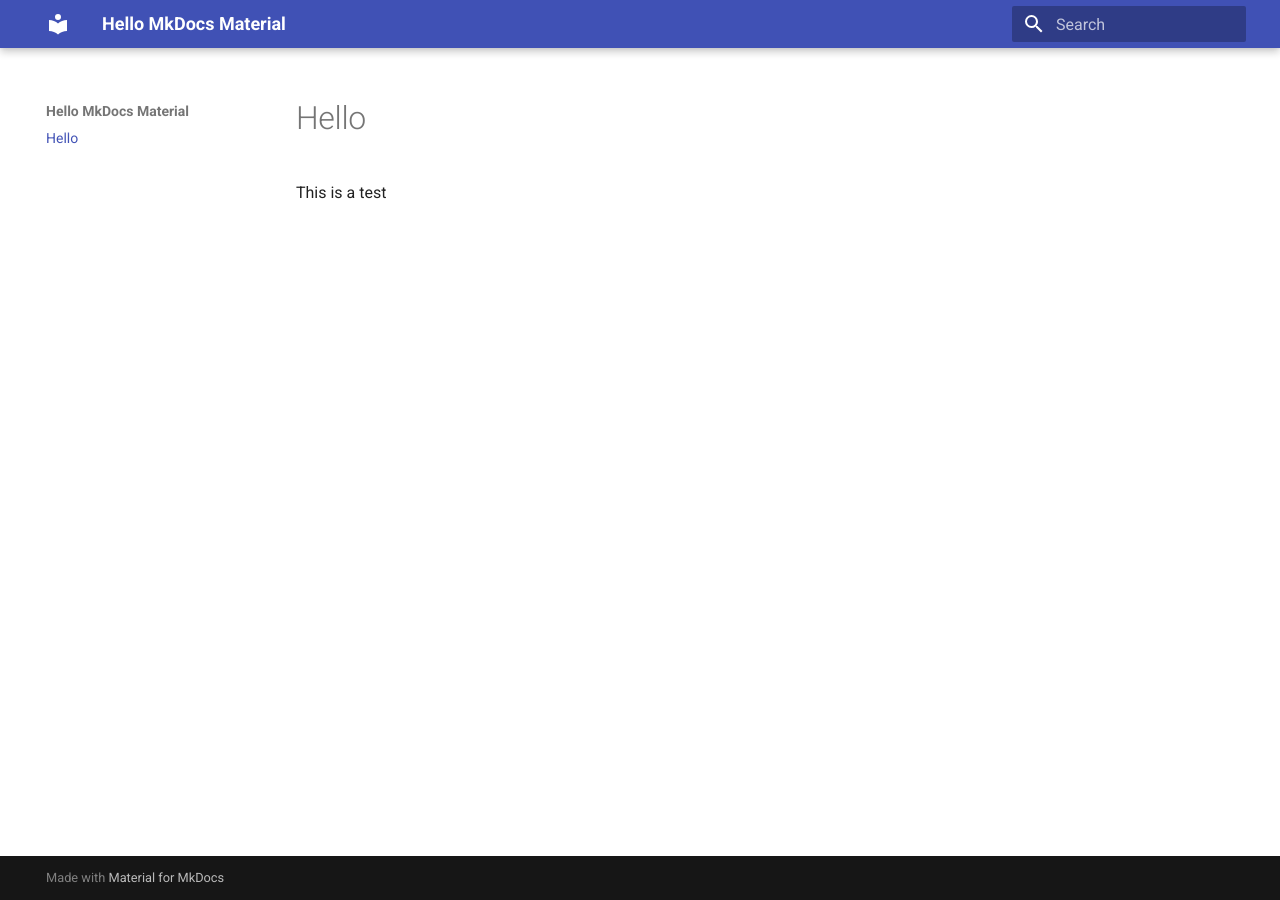
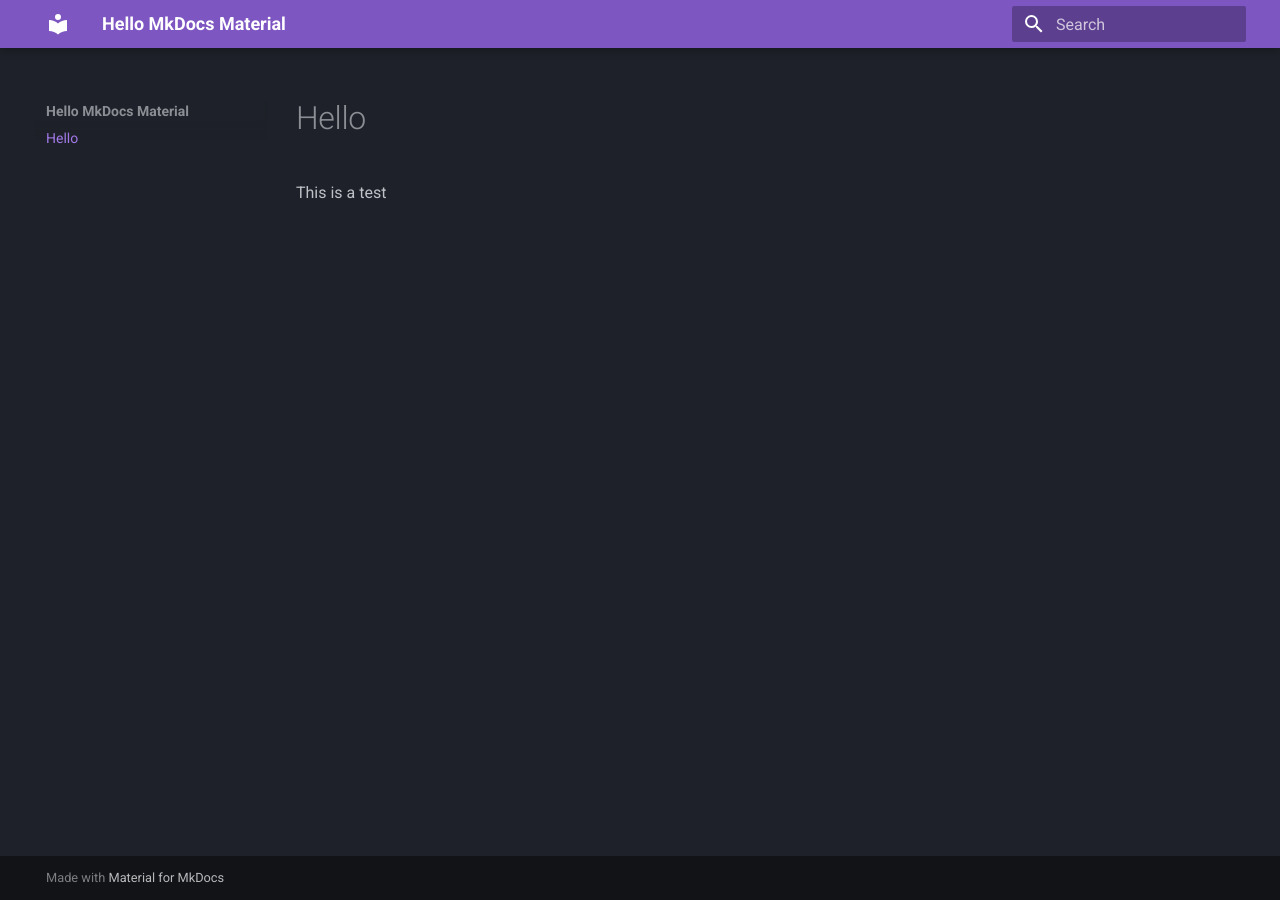
Before and after one commit to JaredHatfield/hello-mkdocs-material, an MkDocs documentation site: the page built from docs/README.md, in a window 1280 px wide. Built offline with MkDocs 1.6.1 and Material for MkDocs 9.7.7, drawn with Linux system fonts in a browser that asks for light colours.

Commit message:
Update mkdocs.yml

```diff
--- a/mkdocs.yml
+++ b/mkdocs.yml
@@ -2,3 +2,15 @@ site_name: Hello MkDocs Material
 site_url: https://jaredhatfield.github.io/hello-mkdocs-material/
 theme:
   name: material
+  palette:
+    scheme: slate
+    primary: deep-purple
+    accent: cyan
+    toggle:
+      icon: material/weather-night
+      name: Switch to light mode
+  font:
+    text: "Roboto"
+    code: "Fira Code"
+features:
+  - content.code.copy
```
